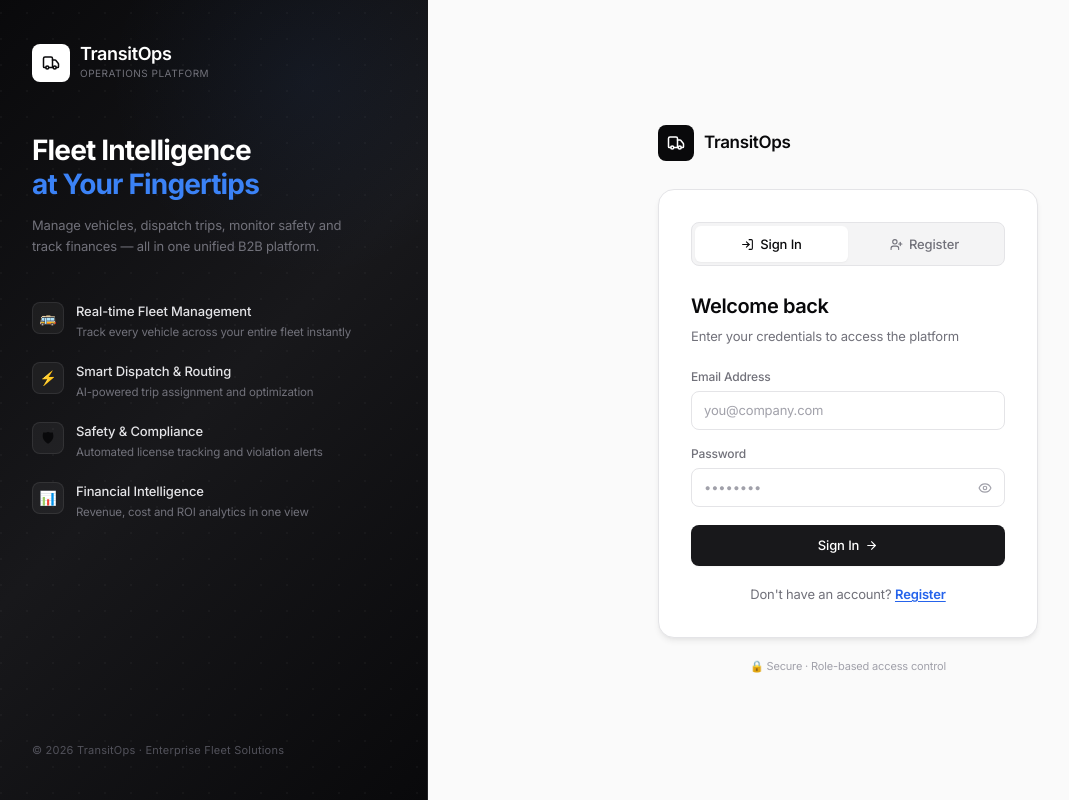
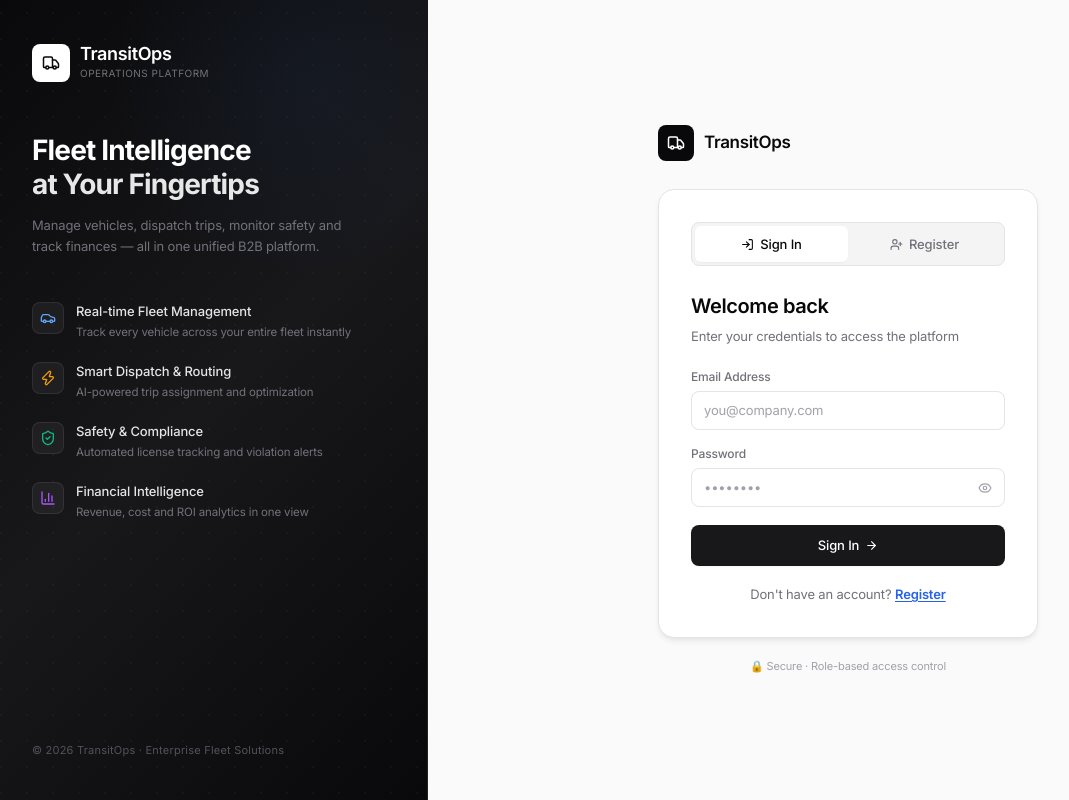
Before and after one commit to PrathamKhawani/transitops, a Next.js app: page /login in a window 1280 px wide. Shown: the whole page, without its empty margins (12-1081 px from the left). Built offline with nearby package versions, Linux system fonts and the light colour scheme.

Commit message:
Fix login page typography, replace camouflaged feature icons, and dynamically fetch user name from database in dashboard layout

```diff
--- a/src/app/(dashboard)/layout.tsx
+++ b/src/app/(dashboard)/layout.tsx
@@ -1,5 +1,6 @@
 import { redirect } from "next/navigation";
 import { requireAuth } from "@/lib/auth";
+import { prisma } from "@/lib/prisma";
 import { AppSidebar } from "@/components/layout/AppSidebar";
 
 export default async function DashboardLayout({
@@ -10,10 +11,16 @@ export default async function DashboardLayout({
   const session = await requireAuth();
   if (!session) redirect("/login");
 
+  // Fetch latest name directly from database
+  const dbUser = await prisma.user.findUnique({
+    where: { id: session.userId },
+    select: { name: true, email: true, role: true },
+  });
+
   const user = {
-    name: session.name,
-    email: session.email,
-    role: session.role,
+    name: dbUser?.name || session.name,
+    email: dbUser?.email || session.email,
+    role: dbUser?.role || session.role,
   };
 
   return (
--- a/src/app/login/page.tsx
+++ b/src/app/login/page.tsx
@@ -2,13 +2,13 @@
 
 import { useState } from "react";
 import { useRouter } from "next/navigation";
-import { Eye, EyeOff, Truck, LogIn, UserPlus, ArrowRight, CheckCircle2 } from "lucide-react";
+import { Eye, EyeOff, Truck, LogIn, UserPlus, ArrowRight, CheckCircle2, Car, Zap, ShieldCheck, BarChart3 } from "lucide-react";
 
 const FEATURES = [
-  { icon: "🚌", title: "Real-time Fleet Management", desc: "Track every vehicle across your entire fleet instantly" },
-  { icon: "⚡", title: "Smart Dispatch & Routing",  desc: "AI-powered trip assignment and optimization" },
-  { icon: "🛡",  title: "Safety & Compliance",       desc: "Automated license tracking and violation alerts" },
-  { icon: "📊", title: "Financial Intelligence",     desc: "Revenue, cost and ROI analytics in one view" },
+  { icon: <Car style={{ width: 16, height: 16, color: "#60A5FA" }} />, title: "Real-time Fleet Management", desc: "Track every vehicle across your entire fleet instantly" },
+  { icon: <Zap style={{ width: 16, height: 16, color: "#F59E0B" }} />, title: "Smart Dispatch & Routing",  desc: "AI-powered trip assignment and optimization" },
+  { icon: <ShieldCheck style={{ width: 16, height: 16, color: "#10B981" }} />, title: "Safety & Compliance", desc: "Automated license tracking and violation alerts" },
+  { icon: <BarChart3 style={{ width: 16, height: 16, color: "#A855F7" }} />, title: "Financial Intelligence", desc: "Revenue, cost and ROI analytics in one view" },
 ];
 
 export default function LoginPage() {
@@ -173,7 +173,7 @@ export default function LoginPage() {
             }}
           >
             Fleet Intelligence<br />
-            <span style={{ color: "#3B82F6" }}>at Your Fingertips</span>
+            <span style={{ color: "#FFFFFF", opacity: 0.9 }}>at Your Fingertips</span>
           </h1>
           <p
             style={{
```
